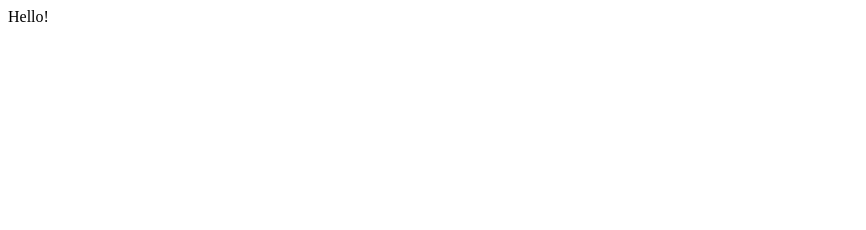
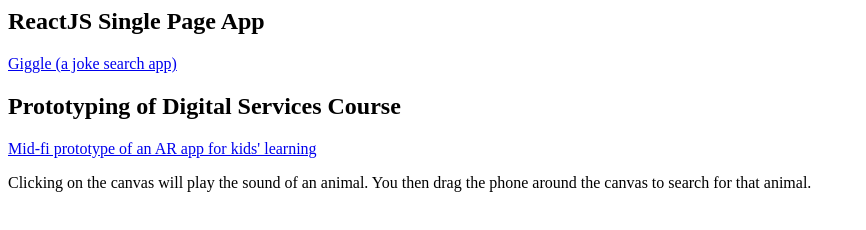
Before and after one commit to islandjoe/portfolio, a plain HTML site: page index.html in a window 1280 px wide. Shown: the whole page, without its empty margins (0-866 px from the left). Drawn offline with Linux system fonts and the light colour scheme.

Commit message:
Add Giggle and AR to the list

```diff
--- a/index.html
+++ b/index.html
@@ -1,8 +1,16 @@
 <html>
 <head>
-  <title>TEST</title>
+  <title>Portfolio</title>
 </head>
 <body>
-Hello!
+
+<h2>ReactJS Single Page App</h2>
+<a href="https://islandjoe.github.io/portfolio/reactjs/giggle/">Giggle (a joke search app)</a>
+
+<h2>Prototyping of Digital Services Course</h2>
+<a href="https://islandjoe.github.io/portfolio/prototyping-of-digital-services-course/">Mid-fi prototype of an AR app for kids' learning</a>
+
+<p>Clicking on the canvas will play the sound of an animal. You then drag the phone around the canvas to search for that animal.</p>
+
 </body>
 </html>
```
